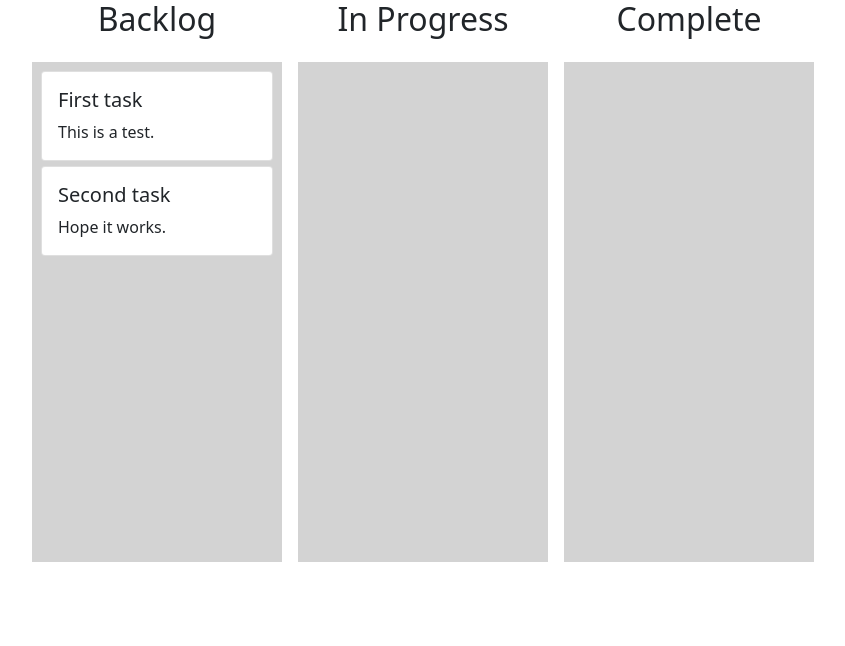
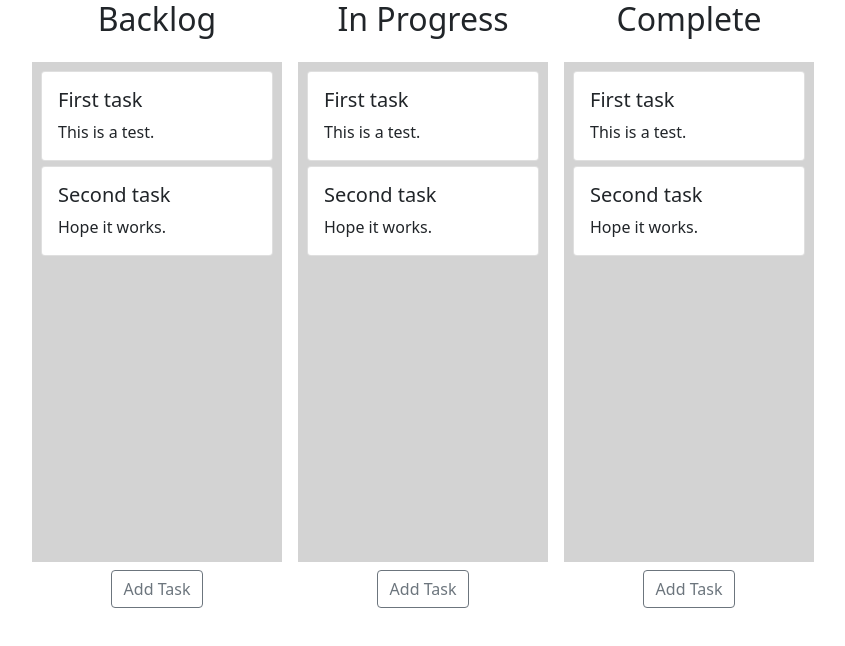
Before and after one commit to acaldwell1997/personal-pomodoro-kanban, a React (Create React App) app in the folder pomodoro-kanban/: page / in a window 1280 px wide. Shown: the top 646 px of the page, without its empty margins (217-1062 px from the left). Built offline with nearby package versions, Linux system fonts and the light colour scheme.

Commit message:
Add task modal

```diff
--- a/pomodoro-kanban/package.json
+++ b/pomodoro-kanban/package.json
@@ -3,6 +3,9 @@
   "version": "0.1.0",
   "private": true,
   "dependencies": {
+    "@fortawesome/fontawesome-svg-core": "^1.2.36",
+    "@fortawesome/free-solid-svg-icons": "^5.15.4",
+    "@fortawesome/react-fontawesome": "^0.1.16",
     "@testing-library/jest-dom": "^5.16.1",
     "@testing-library/react": "^12.1.2",
     "@testing-library/user-event": "^13.5.0",
--- a/pomodoro-kanban/src/App.js
+++ b/pomodoro-kanban/src/App.js
@@ -3,9 +3,20 @@ import {DragDropContext, Droppable, Draggable} from 'react-beautiful-dnd'
 //import uuid from 'uuid/v4';
 import { v4 as uuid } from 'uuid';
 import Card from 'react-bootstrap/Card';
+import Button from 'react-bootstrap/Button';
+import Modal from 'react-bootstrap/Modal';
+import Form from 'react-bootstrap/Form';
 import 'bootstrap/dist/css/bootstrap.min.css';
 
-const itemsFromBackend = [
+const backlogItems = [
+	{id: uuid(), content: 'First task', desc:'This is a test.'},
+	{id: uuid(), content: 'Second task', desc:'Hope it works.'}
+];
+const progressItems = [
+	{id: uuid(), content: 'First task', desc:'This is a test.'},
+	{id: uuid(), content: 'Second task', desc:'Hope it works.'}
+];
+const completeItems = [
 	{id: uuid(), content: 'First task', desc:'This is a test.'},
 	{id: uuid(), content: 'Second task', desc:'Hope it works.'}
 ];
@@ -13,16 +24,16 @@ const columnsFromBackend =
 	{
 		[uuid()]: {
 			name: 'Backlog',
-			items: itemsFromBackend
+			items: backlogItems
 		},
 		[uuid()]:
 		{
 			name: 'In Progress',
-			items: []
+			items: progressItems
 		},
 		[uuid()]:{
 			name: 'Complete',
-			items: []
+			items: completeItems
 
 		}
 	};
@@ -36,6 +47,7 @@ const onDragEnd = (result, columns, setColumns) => {
 		const sourceItems = [...sourceColumn.items];
 		const destItems = [...destColumn.items];
 		const [removed] = sourceItems.splice(source.index, 1);
+
 		destItems.splice(destination.index, 0, removed);
 		setColumns({
 			...columns,
@@ -48,6 +60,7 @@ const onDragEnd = (result, columns, setColumns) => {
 				   items:destItems
 				   }
 		})
+
 	}else{
 			const column = columns[source.droppableId];
 	const copiedItems = [...column.items];
@@ -64,6 +77,53 @@ const onDragEnd = (result, columns, setColumns) => {
 
 }
 
+function AddModal() {
+  const [show, setShow] = useState(false);
+
+  const handleClose = () => setShow(false);
+  const handleShow = () => setShow(true);
+
+  return (
+    <>
+	  <Button variant="outline-secondary" onClick={handleShow}> Add Task </Button>
+      <Modal show={show} onHide={handleClose}>
+        <Modal.Header closeButton>
+          <Modal.Title>Add Task</Modal.Title>
+        </Modal.Header>
+        <Modal.Body>
+	  <Form>
+  <Form.Group className="mb-3" controlId="formBasicEmail">
+    <Form.Label>Title</Form.Label>
+    <Form.Control type="text" placeholder="Task Title" />
+  </Form.Group>
+
+  <Form.Group className="mb-3" controlId="formBasicPassword">
+    <Form.Label>Description</Form.Label>
+    <Form.Control as="textarea" rows={3} placeholder="Task Description" />
+  </Form.Group>
+<Form.Group className="mb-3">
+    <Form.Label>Group</Form.Label>
+    <Form.Select >
+      <option>Backlog</option>
+	  <option>In Progress</option>
+	  <option>Complete</option>
+    </Form.Select>
+  </Form.Group>
+</Form>
+	  </Modal.Body>
+        <Modal.Footer>
+          <Button variant="outline-secondary" onClick={handleClose}>
+            Close
+          </Button>
+          <Button variant="outline-primary" onClick={handleClose}>
+            Save Changes
+          </Button>
+        </Modal.Footer>
+      </Modal>
+    </>
+  );
+}
+
 function App() {
 	const [columns, setColumns] = useState(columnsFromBackend);
   return (
@@ -72,7 +132,10 @@ function App() {
 	  	{Object.entries(columns).map(([id, column]) =>{
 		 return(
 		 <div style={{display: 'flex', flexDirection: 'column', alignItems: 'center'}}>
+
+
 		 <h2 class="mb-3"> {column.name} </h2>
+
 			<div style={{margin: 8}}>
 		 	<Droppable droppableId={id} key={id}>
 	  			{(provided, snapshot)=>{
@@ -123,6 +186,10 @@ style={{
 				}}
 		 	</Droppable>
 			</div>
+	<div>
+
+<AddModal />
+    </div>
 			</div>
 		 )})}
 	  </DragDropContext>
```
Also changed, not shown: 2 other files (tests, documents, lock files or other folders).
